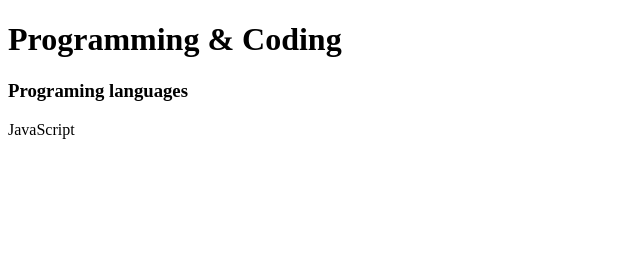
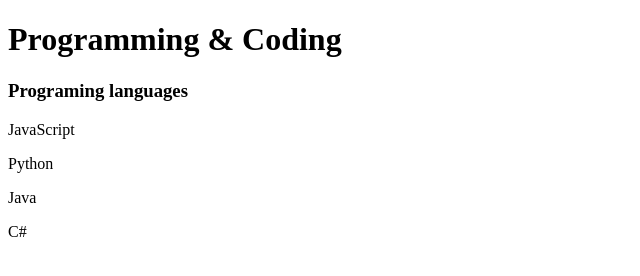
Before and after one commit to KadricAl/MyFirstRepo, a plain HTML site: page index.html in a window 1280 px wide. Shown: the whole page, without its empty margins (0-640 px from the left). Drawn offline with Linux system fonts and the light colour scheme.

Commit message:
Add few lines

```diff
--- a/index.html
+++ b/index.html
@@ -9,7 +9,9 @@
     <h1>Programming & Coding</h1>
     <h3>Programing languages</h3>
     <p>JavaScript</p>
-
+    <p>Python</p>
+    <p>Java</p>
+    <p>C#</p>
 
 </body>
 </html>
```
